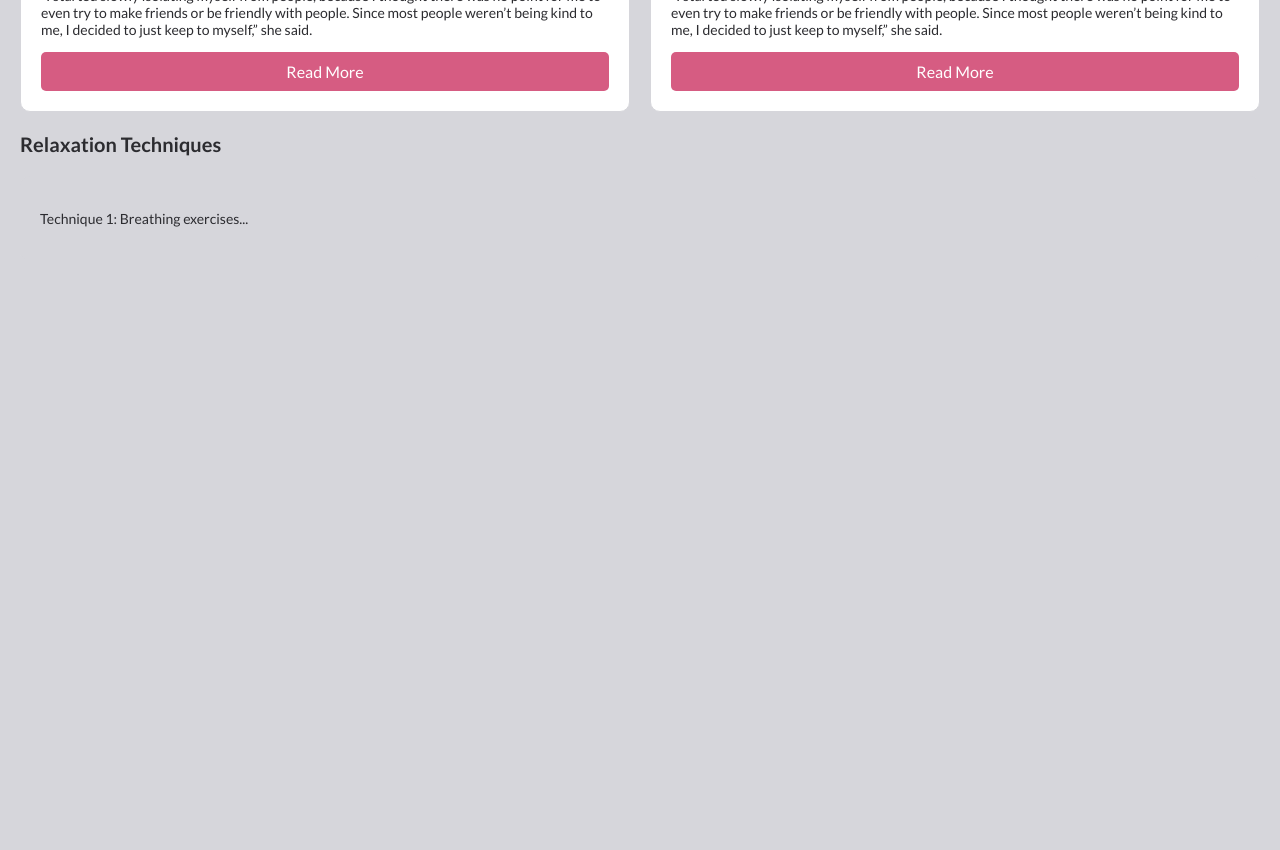
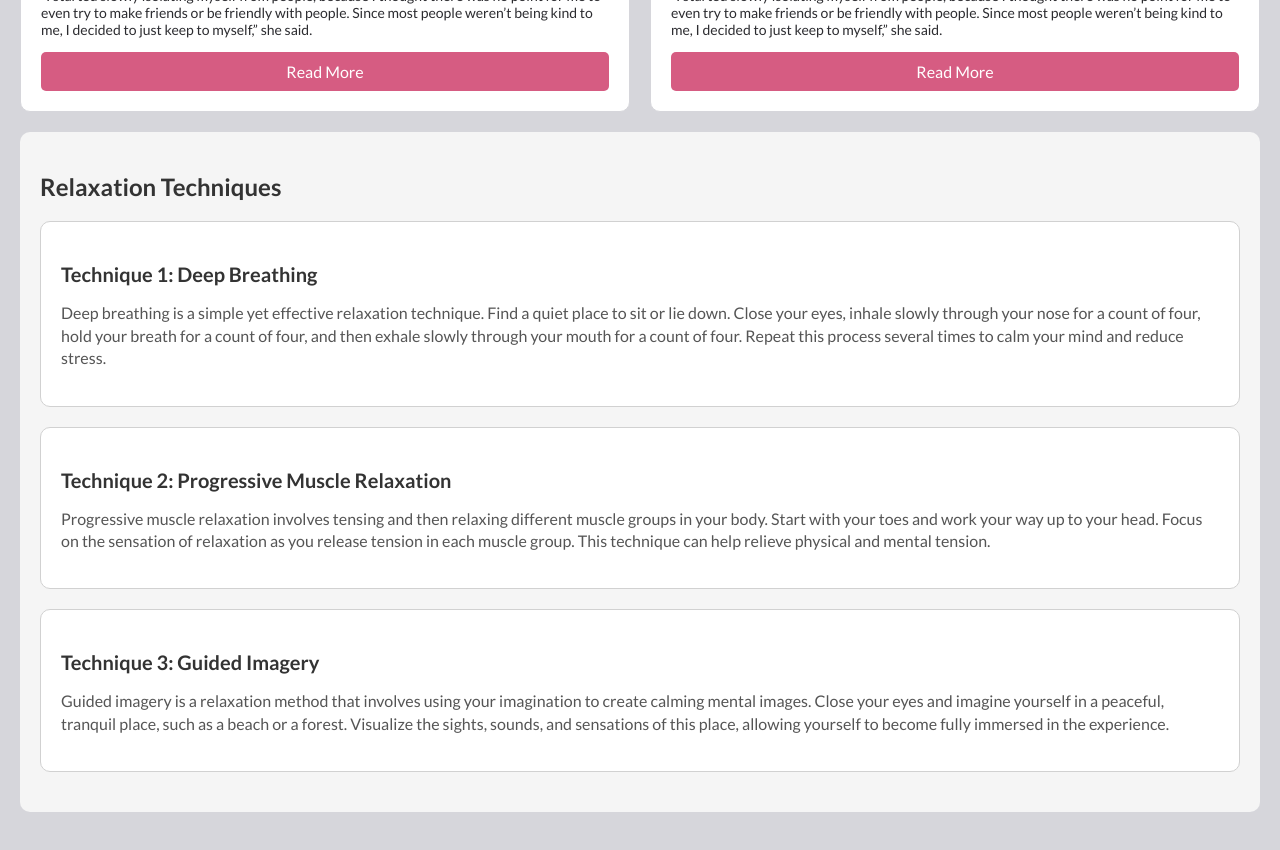
Before and after one commit to kidscoots101/caring-bridge, a React (Create React App) app: page /explore in a window 1280 px wide. Shown: the part 980-1830 px from the top of the page. Before the commit the page ends 1261 px from the top, so only its background shows below. Built offline with nearby package versions, Linux system fonts and the light colour scheme.

Commit message:
added techniques and resources

```diff
--- a/src/screens/MentalHealth.css
+++ b/src/screens/MentalHealth.css
@@ -22,7 +22,7 @@
     margin-top: 10px;
     transition: background-color 0.3s ease;
     text-align: center;
-    display: block; /* Make the button a block element */
+    display: block;
   }
 
   .read-more-button:hover {
@@ -63,9 +63,7 @@
     margin-top: 20px;
     border-radius: 10px;
   }
-  /* MentalHealth.css (or your custom CSS file) */
 
-/* Style for the "Mental Health Resources" section */
 .resources-section {
   background-color: #f2f2f2;
   padding: 20px;
@@ -73,19 +71,16 @@
   margin: 20px 0;
 }
 
-/* Style for the resource heading */
 .resource-heading {
   font-size: 24px;
   color: #333;
   margin-bottom: 15px;
 }
 
-/* Style for each resource item */
 .resource-item {
   margin: 10px 0;
 }
 
-/* Style for resource links */
 .resource-link {
   color: #007bff;
   text-decoration: none;
@@ -95,6 +90,40 @@
 
 .resource-link:hover {
   color: #0056b3;
+}
+
+.relaxation-section {
+  background-color: #f5f5f5;
+  padding: 20px;
+  border-radius: 10px;
+  margin: 20px 0;
+}
+
+.relaxation-section h2 {
+  font-size: 24px;
+  color: #333;
+  margin-bottom: 15px;
+}
+
+.relaxation-card {
+  background-color: #fff;
+  padding: 20px;
+  border: 1px solid #d1d1d1;
+  border-radius: 10px;
+  margin-bottom: 20px;
+}
+
+.relaxation-card p:first-child {
+  font-size: 20px;
+  font-weight: bold;
+  color: #333;
+  margin-bottom: 10px;
+}
+
+.relaxation-card p:last-child {
+  font-size: 16px;
+  color: #555;
+  line-height: 1.4;
 }
 
   @media (max-width: 768px) {
@@ -114,4 +143,16 @@
     .resource-link {
       font-size: 16px;
     }
+    .relaxation-section {
+      padding: 15px;
+    }
+
+    .relaxation-section h2,
+    .relaxation-card p:first-child {
+      font-size: 18px;
+    }
+
+    .relaxation-card p:last-child {
+      font-size: 14px;
+    }
   }
--- a/src/screens/User.js
+++ b/src/screens/User.js
@@ -87,11 +87,36 @@ export default function MentalHealth() {
 
 
       <section className="relaxation-section">
-        <h2>Relaxation Techniques</h2>
-        <div className="relaxation-card">
-          <p>Technique 1: Breathing exercises...</p>
-        </div>
-      </section>
+  <h2>Relaxation Techniques</h2>
+  <div className="relaxation-card">
+    <p>Technique 1: Deep Breathing</p>
+    <p>
+      Deep breathing is a simple yet effective relaxation technique. Find a quiet place to sit or lie down.
+      Close your eyes, inhale slowly through your nose for a count of four, hold your breath for a count of four, and
+      then exhale slowly through your mouth for a count of four. Repeat this process several times to calm your mind
+      and reduce stress.
+    </p>
+  </div>
+
+  <div className="relaxation-card">
+    <p>Technique 2: Progressive Muscle Relaxation</p>
+    <p>
+      Progressive muscle relaxation involves tensing and then relaxing different muscle groups in your body. Start
+      with your toes and work your way up to your head. Focus on the sensation of relaxation as you release
+      tension in each muscle group. This technique can help relieve physical and mental tension.
+    </p>
+  </div>
+
+  <div className="relaxation-card">
+    <p>Technique 3: Guided Imagery</p>
+    <p>
+      Guided imagery is a relaxation method that involves using your imagination to create calming mental images.
+      Close your eyes and imagine yourself in a peaceful, tranquil place, such as a beach or a forest. Visualize
+      the sights, sounds, and sensations of this place, allowing yourself to become fully immersed in the experience.
+    </p>
+  </div>
+</section>
+
     </div>
   );
 }
```
